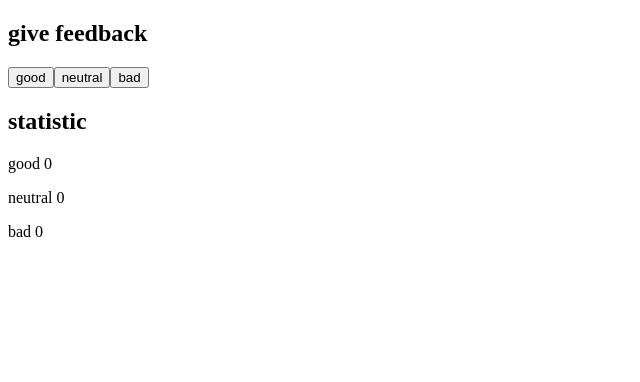
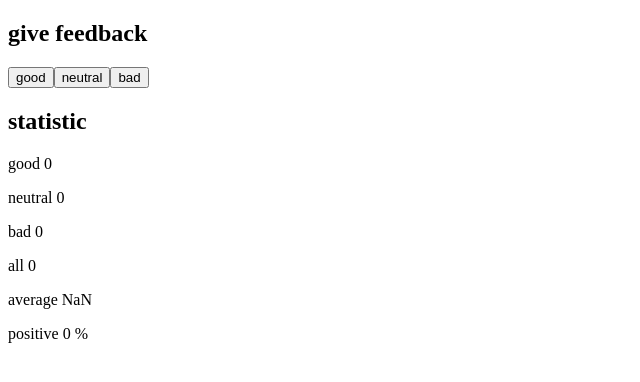
Before and after one commit to billmaister/fullstackopen, a React (Vite) app in the folder osa1/unicafe/: page / in a window 1280 px wide. Shown: the top 382 px of the page, without its empty margins (0-640 px from the left). Built offline with nearby package versions, Linux system fonts and the light colour scheme.

Commit message:
exercise 1.7 unicafe

```diff
--- a/osa1/unicafe/src/App.jsx
+++ b/osa1/unicafe/src/App.jsx
@@ -4,6 +4,10 @@ function App() {
   const [good, setGood] = useState(0);
   const [neutral, setNeutral] = useState(0);
   const [bad, setBad] = useState(0);
+
+  const sum = () => good + neutral + bad;
+
+  const average = () => (good * 1 + neutral * 0 + bad * -1) / sum();
 
   return (
     <div>
@@ -15,6 +19,9 @@ function App() {
       <p>good {good}</p>
       <p>neutral {neutral}</p>
       <p>bad {bad}</p>
+      <p>all {sum()}</p>
+      <p>average {average()}</p>
+      <p>positive {sum() ? (good / sum()) * 100 : 0} %</p>
     </div>
   );
 }
```
